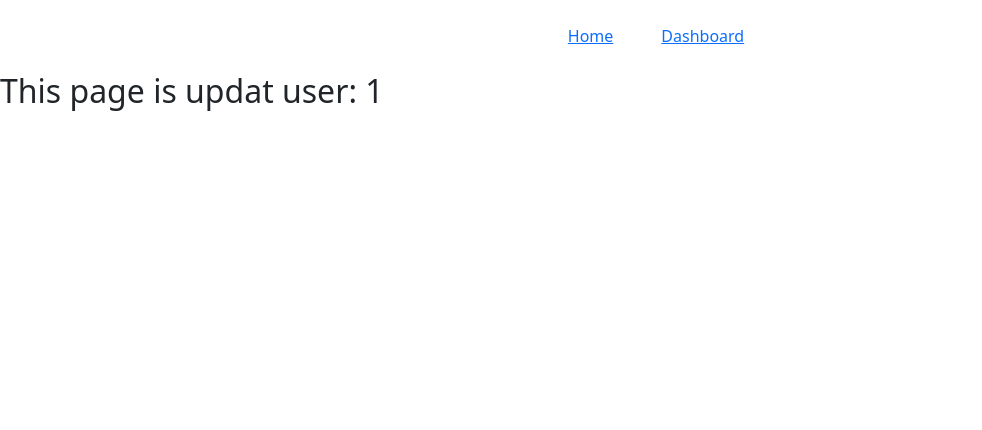
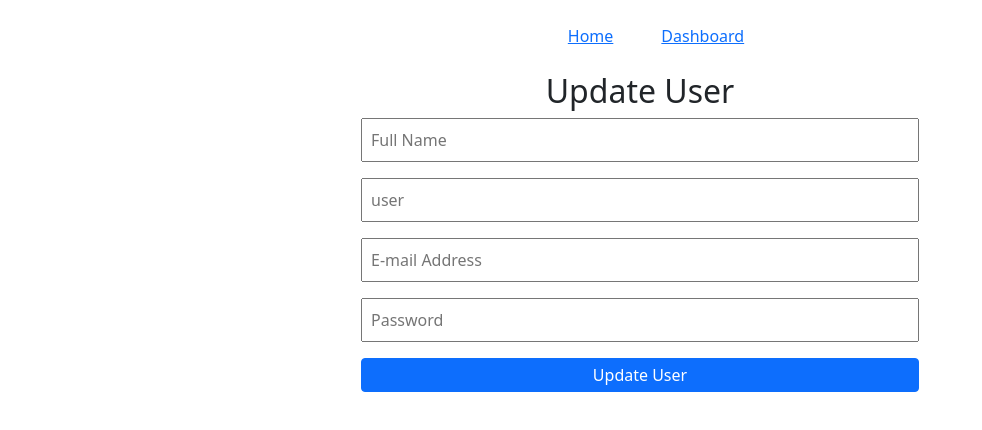
Before and after one commit to kakon4366/crud-opration-with-mongodb-database, a React (Create React App) app: page /update-user/1 in a window 1280 px wide. Shown: the top 430 px of the page, without its empty margins (0-982 px from the left). Built offline with nearby package versions, Linux system fonts and the light colour scheme.

Commit message:
User update method success

```diff
--- a/src/Pages/Dashboard/UpdateUser/UpdateUser.js
+++ b/src/Pages/Dashboard/UpdateUser/UpdateUser.js
@@ -1,11 +1,64 @@
 import React from "react";
+import { useForm } from "react-hook-form";
 import { useParams } from "react-router-dom";
+import useUsers from "../../../Hooks/useUsers";
 
 const UpdateUser = () => {
+	// const [users, setUsers] = useUsers();
 	const { id } = useParams();
+	const { register, handleSubmit } = useForm();
+
+	const onSubmit = (data, e) => {
+		const url = `http://localhost:5000/user/${id}`;
+		fetch(url, {
+			method: "PUT",
+			headers: {
+				"content-type": "application/json",
+			},
+			body: JSON.stringify(data),
+		})
+			.then((res) => res.json())
+			.then((result) => {
+				console.log(result);
+				alert("Update success!");
+				e.target.reset();
+			});
+	};
 	return (
-		<div>
-			<h2>This page is updat user: {id}</h2>
+		<div className="container">
+			<h2 className="text-center">Update User</h2>
+			<div className="w-50 mx-auto">
+				<form
+					className="d-flex flex-column"
+					onSubmit={handleSubmit(onSubmit)}
+				>
+					<input
+						className="mb-3 p-2"
+						placeholder="Full Name"
+						{...register("name", { required: true })}
+					/>
+					<input
+						className="mb-3 p-2"
+						placeholder="user"
+						{...register("user", { required: true })}
+					/>
+					<input
+						className="mb-3 p-2"
+						placeholder="E-mail Address"
+						{...register("email", { required: true })}
+					/>
+					<input
+						className="mb-3 p-2"
+						placeholder="Password"
+						{...register("password", { required: true })}
+					/>
+					<input
+						className="mb-3 py-1 btn btn-primary"
+						type="submit"
+						value="Update User"
+					/>
+				</form>
+			</div>
 		</div>
 	);
 };
```
